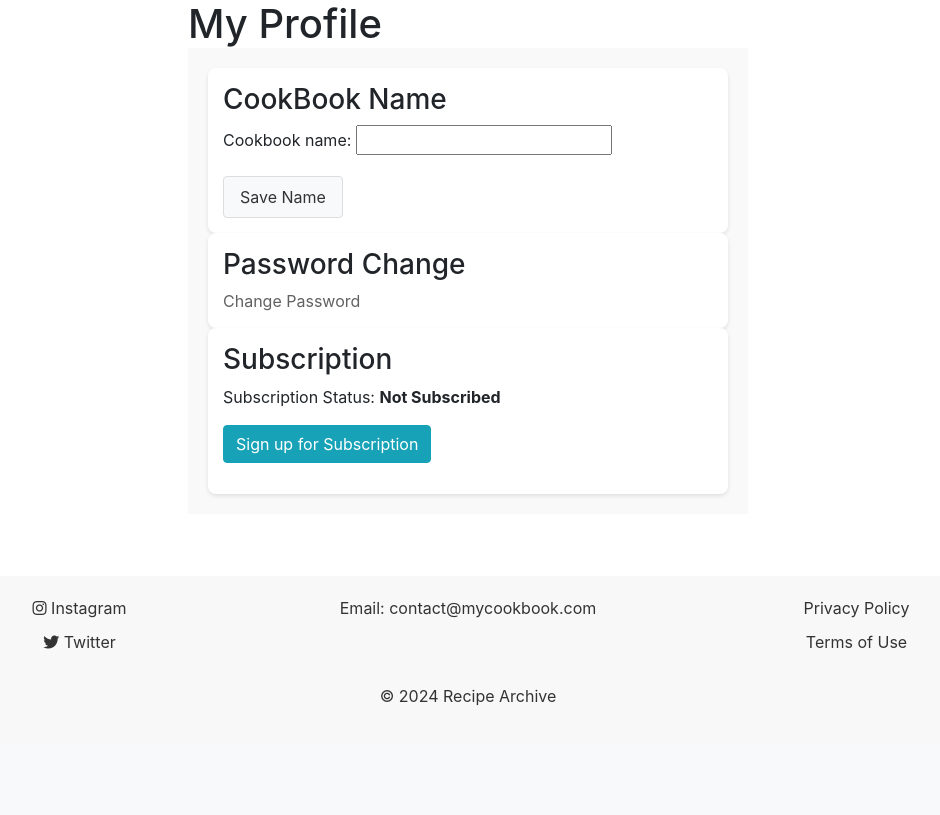
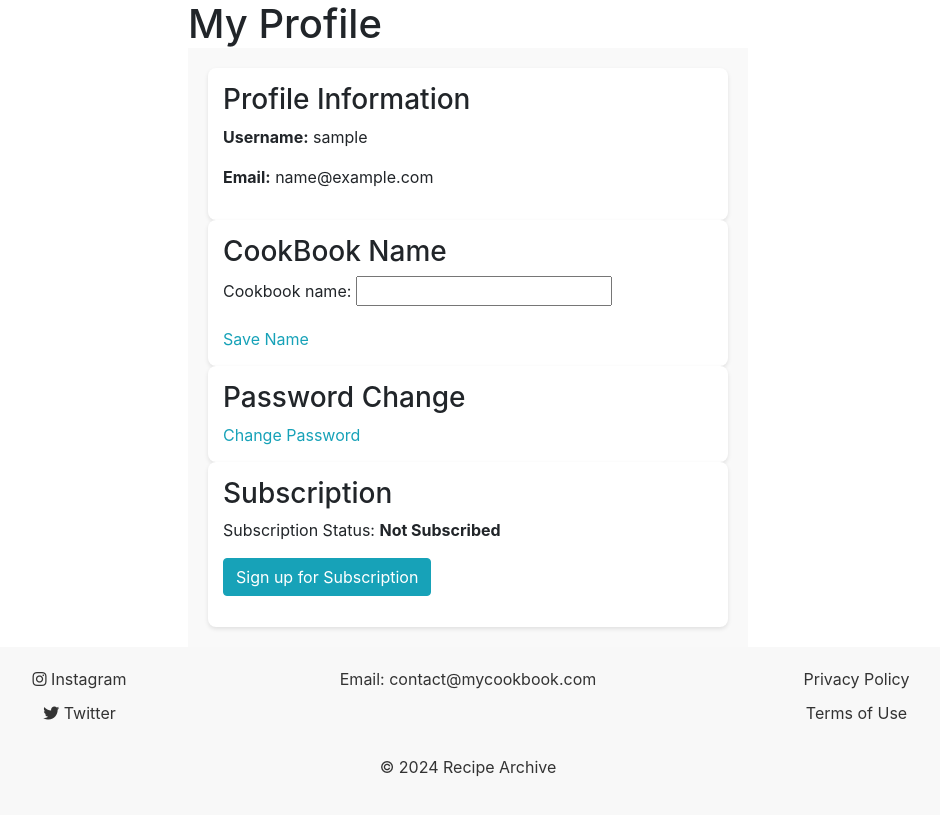
Before and after one commit to mchughbrian/RecipeProject, a Django app: page /my_profile in a window 1280 px wide. Shown: the part 56-871 px from the top of the page, without its empty margins (172-1112 px from the left). Before the commit the page ends 762 px from the top, so only its background shows below. Run offline with Django 4.2, Linux system fonts and the light colour scheme; the visitor is signed in with stand-in values (Sample User, id 1); some libraries are stand-ins or nearby versions.

Commit message:
Added profile information to my_profile.html

```diff
--- a/templates/recipes/my_profile.html
+++ b/templates/recipes/my_profile.html
@@ -4,7 +4,11 @@
     <div class="content-wrapper">
     <h1>My Profile</h1>
     <div class="profile-containerP">
-
+    <div class="cardP">
+        <h3>Profile Information</h3>
+        <p><strong>Username:</strong> {{ user.username }}</p>
+        <p><strong>Email:</strong> {{ user.email }}</p>
+    </div>
         <!-- Display messages -->
         {% if messages %}
             <div class="messages">
@@ -21,7 +25,7 @@
                 <form method="POST">
                     {% csrf_token %}
                     {{ profile_form.as_p }}
-                    <button type="submit" class="btn-custom">Save Name</button>
+                    <button type="submit" class="btn-link-like">Save Name</button>
                 </form>
             </div>
         </div>
@@ -81,6 +85,22 @@ h1 {
     gap: 20px; /* Space between grid items */
 }
 
+.btn-link-like {
+    background: none;
+    color: #17a2b8;
+    border: none;
+    padding: 0;
+    font: inherit;
+    cursor: pointer;
+    text-decoration: none;
+}
+
+.btn-link-like:hover,
+.btn-link-like:focus {
+    text-decoration: underline;
+}
+
+
 .cardP {
     background-color: white;
     border-radius: 8px;
@@ -90,7 +110,7 @@ h1 {
 }
 
 a {
-    color: #626060;
+    color: #17a2b8;
     text-decoration: none;
 }
 
```
